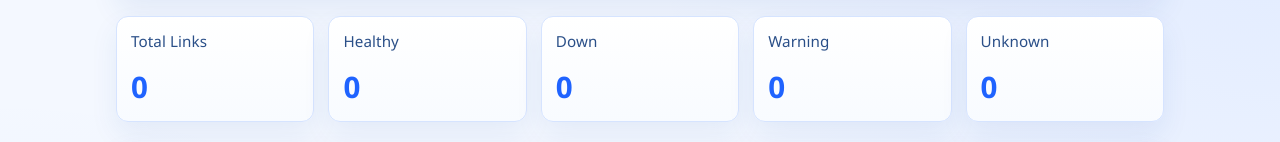
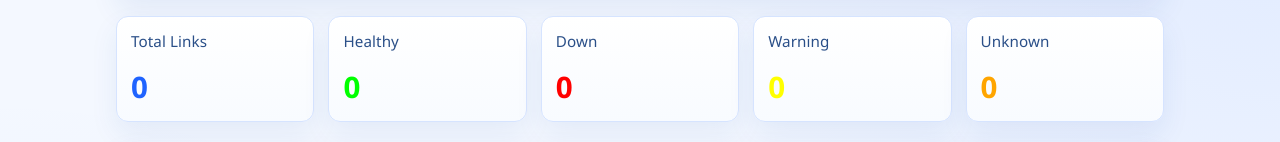
Before and after one commit to ether1313/agentlink-monitoring-system, a website: page public/index.html in a window 1280 px wide. Shown: the part 139-281 px from the top of the page. Drawn offline with Linux system fonts and the light colour scheme; no server answers.

Commit message:
update something

```diff
--- a/public/styles.css
+++ b/public/styles.css
@@ -109,6 +109,22 @@ header h1 {
   font-size: 1.85rem;
   font-weight: 600;
   color: var(--blue);
+}
+
+#healthy-links {
+  color: #00FF00;
+}
+
+#down-links {
+  color: #FF0000;
+}
+
+#warning-links {
+  color: #FFFF00;
+}
+
+#unknown-links {
+  color: #FFA500;
 }
 
 .form-section {
```
